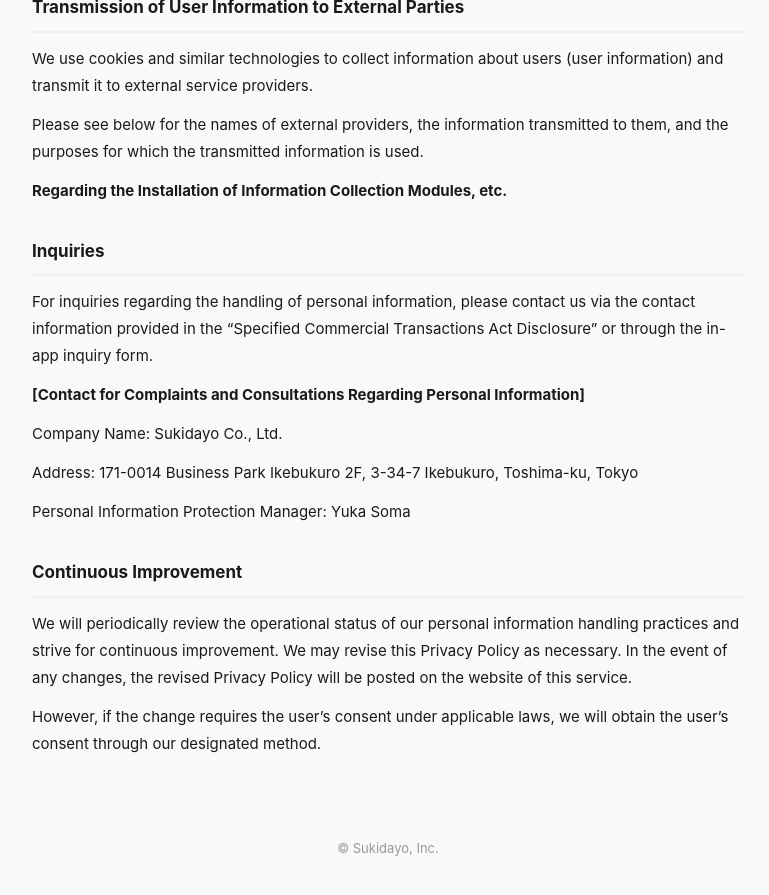
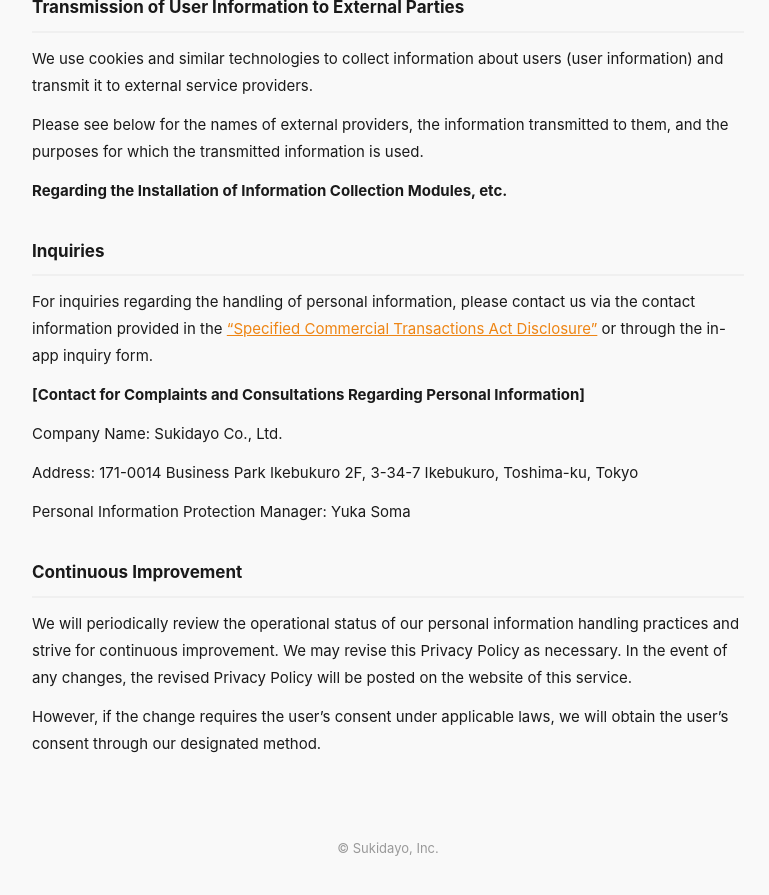
Before and after one commit to Sukidayo-app/announcements, a Jekyll site: the page built from privacy/en/index.md, in a window 1280 px wide and 900 px high, scrolled down 7677 px. Shown: the top 895 px of the window, without its empty margins (252-1021 px from the left). Built offline with Jekyll 4.4.1, drawn with Linux system fonts in a browser that asks for light colours; some of the changed lines change nothing that is shown.

Commit message:
プライバシーポリシー：特商法表記にリンクを追加

```diff
--- a/privacy/en/index.md
+++ b/privacy/en/index.md
@@ -180,7 +180,7 @@ Please see below for the names of external providers, the information transmitte
 
 ## Inquiries
 
-For inquiries regarding the handling of personal information, please contact us via the contact information provided in the "Specified Commercial Transactions Act Disclosure" or through the in-app inquiry form.
+For inquiries regarding the handling of personal information, please contact us via the contact information provided in the ["Specified Commercial Transactions Act Disclosure"](https://sukidayo-app.github.io/announcements/tokushoho/) or through the in-app inquiry form.
 
 **[Contact for Complaints and Consultations Regarding Personal Information]**
 
```
